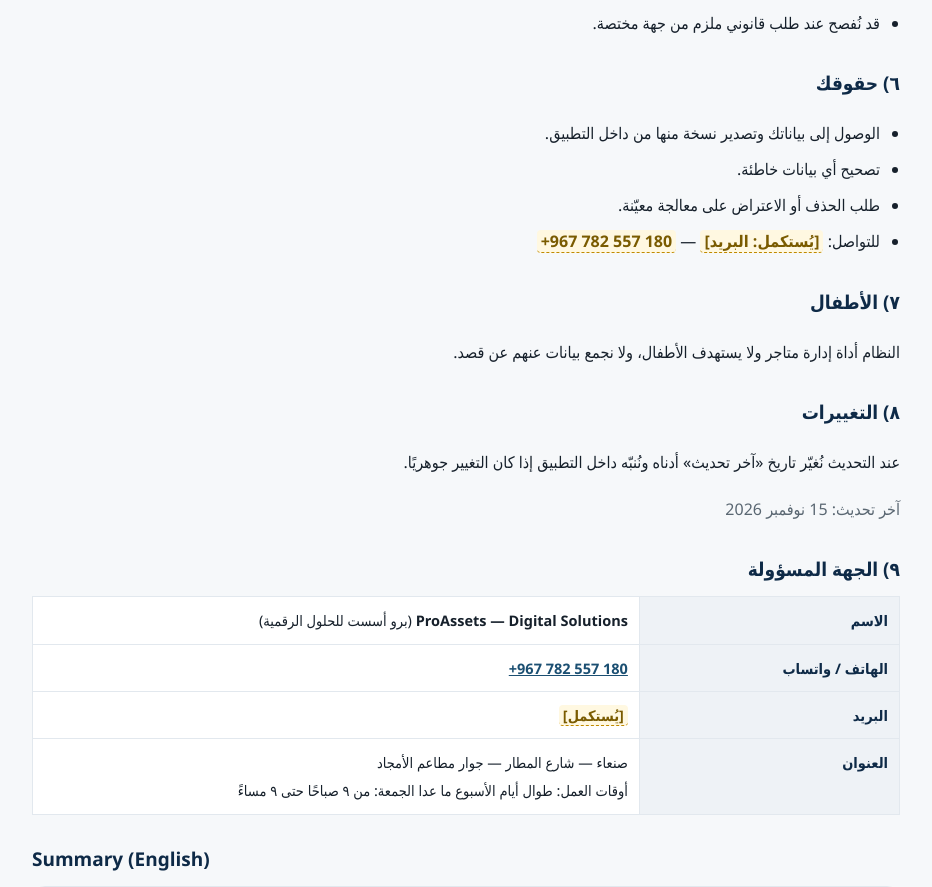
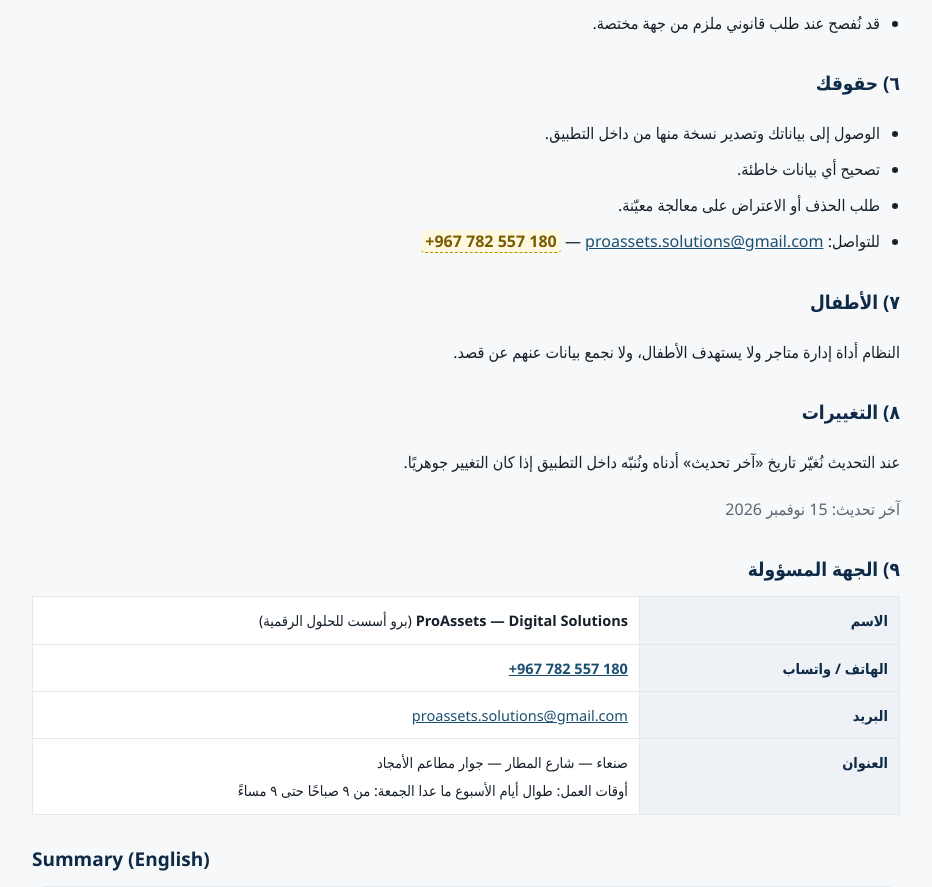
Before and after one commit to lsadq3859/proassets-main, a Flask app: page /rafiq/privacy in a window 1280 px wide. Shown: the part 1588-2475 px from the top of the page, without its empty margins (174-1106 px from the left). Run offline with Flask 3, Linux system fonts and the light colour scheme; parts of the project's set-up code (start-up, migrations or seed data) failed here and were passed over.

Commit message:
fix: restore business email after stale raw fetch

```diff
--- a/templates/rafiq.html
+++ b/templates/rafiq.html
@@ -127,7 +127,7 @@
       <table>
         <tr><th style="width:170px">الجهة</th><td><strong>ProAssets — Digital Solutions</strong> (برو أسست للحلول الرقمية)</td></tr>
         <tr><th>الهاتف / واتساب</th><td><a href="https://wa.me/967782557180" target="_blank" rel="noopener"><strong dir="ltr">+967 782 557 180</strong></a></td></tr>
-        <tr><th>البريد الإلكتروني</th><td><span class="ph">[يُستكمل]</span></td></tr>
+        <tr><th>البريد الإلكتروني</th><td><a href="mailto:proassets.solutions@gmail.com"><strong>proassets.solutions@gmail.com</strong></a></td></tr>
         <tr><th>العنوان</th><td>صنعاء — شارع المطار — جوار مطاعم الأمجاد</td></tr>
         <tr><th>أوقات العمل</th><td>طوال أيام الأسبوع ما عدا الجمعة: من ٩ صباحًا حتى ٩ مساءً</td></tr>
       </table>
--- a/templates/rafiq_privacy.html
+++ b/templates/rafiq_privacy.html
@@ -91,7 +91,7 @@
     <li>الوصول إلى بياناتك وتصدير نسخة منها من داخل التطبيق.</li>
     <li>تصحيح أي بيانات خاطئة.</li>
     <li>طلب الحذف أو الاعتراض على معالجة معيّنة.</li>
-    <li>للتواصل: <span class="ph">[يُستكمل: البريد]</span> — <span class="ph"><span dir="ltr">+967 782 557 180</span></span></li>
+    <li>للتواصل: <a href="mailto:proassets.solutions@gmail.com">proassets.solutions@gmail.com</a> — <span class="ph"><span dir="ltr">+967 782 557 180</span></span></li>
   </ul>
 
   <h2>٧) الأطفال</h2>
@@ -105,7 +105,7 @@
   <table>
     <tr><th>الاسم</th><td><strong>ProAssets — Digital Solutions</strong> (برو أسست للحلول الرقمية)</td></tr>
     <tr><th>الهاتف / واتساب</th><td><a href="https://wa.me/967782557180" target="_blank" rel="noopener"><strong dir="ltr">+967 782 557 180</strong></a></td></tr>
-    <tr><th>البريد</th><td><span class="ph">[يُستكمل]</span></td></tr>
+    <tr><th>البريد</th><td><a href="mailto:proassets.solutions@gmail.com">proassets.solutions@gmail.com</a></td></tr>
     <tr><th>العنوان</th><td>صنعاء — شارع المطار — جوار مطاعم الأمجاد<br>أوقات العمل: طوال أيام الأسبوع ما عدا الجمعة: من ٩ صباحًا حتى ٩ مساءً</td></tr>
   </table>
 
```
